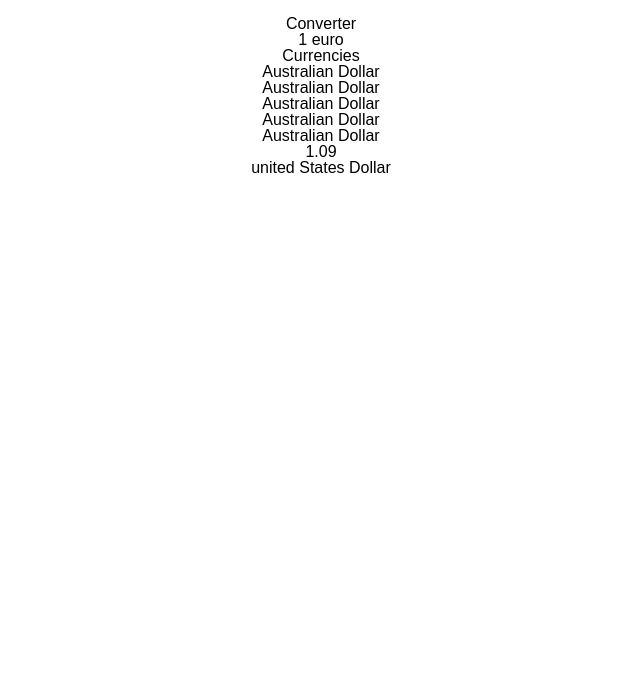
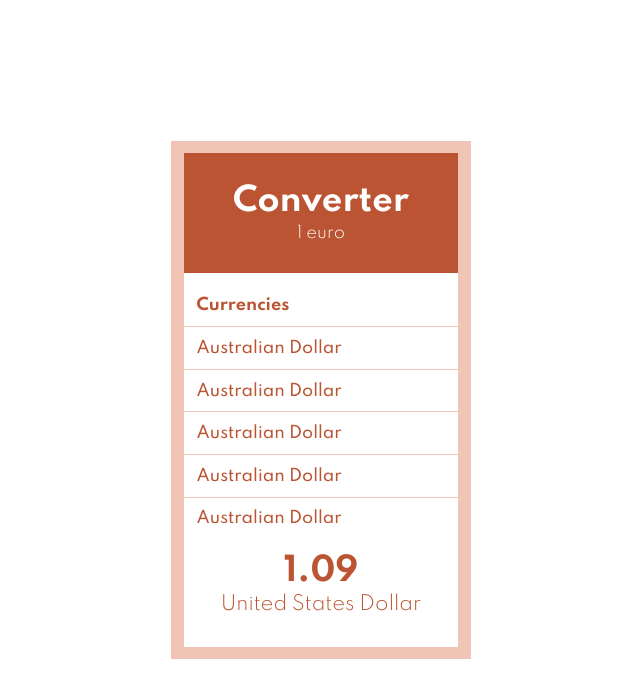
Before and after one commit to DamienCourcoux/Converter, a React app: page / in a window 1280 px wide. Shown: the whole page, without its empty margins (319-959 px from the left). Built offline with nearby package versions, Linux system fonts and the light colour scheme.

Commit message:
Un peu de style

```diff
--- /dev/null
+++ b/src/components/App/app.scss
@@ -0,0 +1,7 @@
+@use 'src/styles/vars';
+
+.app {
+  background: vars.$alternativeColor;
+  width: 300px;
+  padding: 0.8rem;
+}
--- a/src/components/App/index.js
+++ b/src/components/App/index.js
@@ -2,7 +2,7 @@
 import Title from 'src/components/Title';
 import Currencies from 'src/components/Currencies';
 import Result from 'src/components/Result';
-import './styles.css';
+import './app.scss';
 
 // == Composant
 const App = () => (
--- a/src/components/App/styles.css
+++ /dev/null
@@ -1,9 +0,0 @@
-.app {
-  width: 500px;
-  margin: 1em auto;
-  text-align: center;
-}
-
-.app img {
-  max-width: 150px;
-}
--- /dev/null
+++ b/src/components/Currencies/currencies.scss
@@ -0,0 +1,28 @@
+@use 'src/styles/vars';
+
+.currencies {
+  background: vars.$lightColor;
+  height: 250px;
+  overflow-y: scroll;
+
+  &__title {
+    color: vars.$mainColor;
+    font-weight: bold;
+    padding: 1.5rem 0.8rem 0.8rem 0.8rem;
+    border-bottom: 1px solid vars.$alternativeColor;
+  }
+
+  &__list {
+
+    .currencie {
+      color: vars.$mainColor;
+      padding: 0.8rem;
+      border-bottom: 1px solid vars.$alternativeColor;
+    }
+
+    .currencie:last-child {
+      border: none;
+    }
+  }
+
+}
--- a/src/components/Currencies/index.js
+++ b/src/components/Currencies/index.js
@@ -1,15 +1,18 @@
+// == Import
+import './currencies.scss';
+
 // == Composant
 const Currencies = () => (
-  <div className="currencies">
-    <h2>Currencies</h2>
-    <ul>
-      <li>Australian Dollar</li>
-      <li>Australian Dollar</li>
-      <li>Australian Dollar</li>
-      <li>Australian Dollar</li>
-      <li>Australian Dollar</li>
+  <section className="currencies">
+    <h2 className="currencies__title">Currencies</h2>
+    <ul className="currencies__list">
+      <li className="currencie">Australian Dollar</li>
+      <li className="currencie">Australian Dollar</li>
+      <li className="currencie">Australian Dollar</li>
+      <li className="currencie">Australian Dollar</li>
+      <li className="currencie">Australian Dollar</li>
     </ul>
-  </div>
+  </section>
 );
 
 // == Export
--- a/src/components/Result/index.js
+++ b/src/components/Result/index.js
@@ -1,9 +1,12 @@
+// == Import
+import './result.scss';
+
 // == Composant
 const Result = () => (
-  <div className="result">
-    <p>1.09</p>
-    <p>united States Dollar</p>
-  </div>
+  <section className="result">
+    <p className="price">1.09</p>
+    <p className="country">United States Dollar</p>
+  </section>
 );
 
 // == Export
--- /dev/null
+++ b/src/components/Result/result.scss
@@ -0,0 +1,19 @@
+@use 'src/styles/vars';
+
+.result {
+  background: vars.$lightColor;
+  padding: 2rem;
+  text-align: center;
+  color: vars.$mainColor;
+
+  .price {
+    font-size: 2rem;
+    font-weight: bold;
+    margin-bottom: 0.5rem;
+  }
+
+  .country {
+    font-weight: 300;
+    font-size: 1.2rem;
+  }
+}
--- a/src/components/Title/index.js
+++ b/src/components/Title/index.js
@@ -1,9 +1,16 @@
+// == Import
+import './title.scss';
+
 // == Composant
 const Title = () => (
-  <div className="title">
-    <h1>Converter</h1>
-    <p>1 euro</p>
-  </div>
+  <header className="header">
+    <h1 className="header__title">
+      Converter
+    </h1>
+    <p className="header__desc">
+      1 euro
+    </p>
+  </header>
 );
 
 // == Export
--- /dev/null
+++ b/src/components/Title/title.scss
@@ -0,0 +1,18 @@
+@use 'src/styles/vars';
+
+.header {
+  background: vars.$mainColor;
+  padding: 2rem;
+  text-align: center;
+  color: vars.$lightColor;
+
+  &__title {
+    font-size: 2rem;
+    font-weight: bold;
+    margin-bottom: 0.5rem;
+  }
+
+  &__desc {
+    font-weight: 300;
+  }
+}
--- a/src/styles/_vars.scss
+++ b/src/styles/_vars.scss
@@ -0,0 +1,3 @@
+$mainColor:  #bb5432;
+$alternativeColor: #f1c5b6;
+$lightColor: #fff;
--- a/src/styles/index.scss
+++ b/src/styles/index.scss
@@ -1,9 +1,19 @@
 @use 'reset';
 @use 'vars';
 
+@import url('https://fonts.googleapis.com/css2?family=Spartan:wght@300;500;700&display=swap');
+
 body {
-  font-family: sans-serif;
+  font-family: 'Spartan', sans-serif;
+  font-weight: 500;
+  display: flex;
+  height: 100vh;
+  align-content: center;
+  justify-content: center;
+  align-items: center;
+  flex-direction: column;
 }
+
 
 /*
   // or you can import your own font
```
